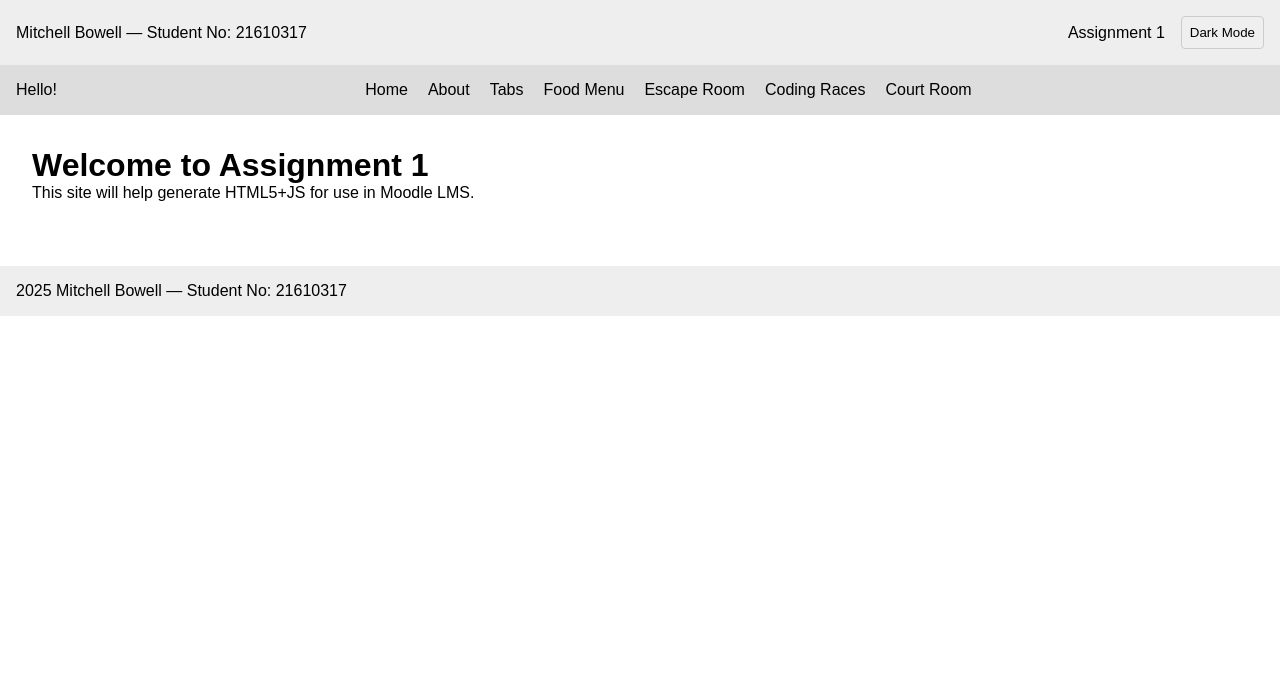
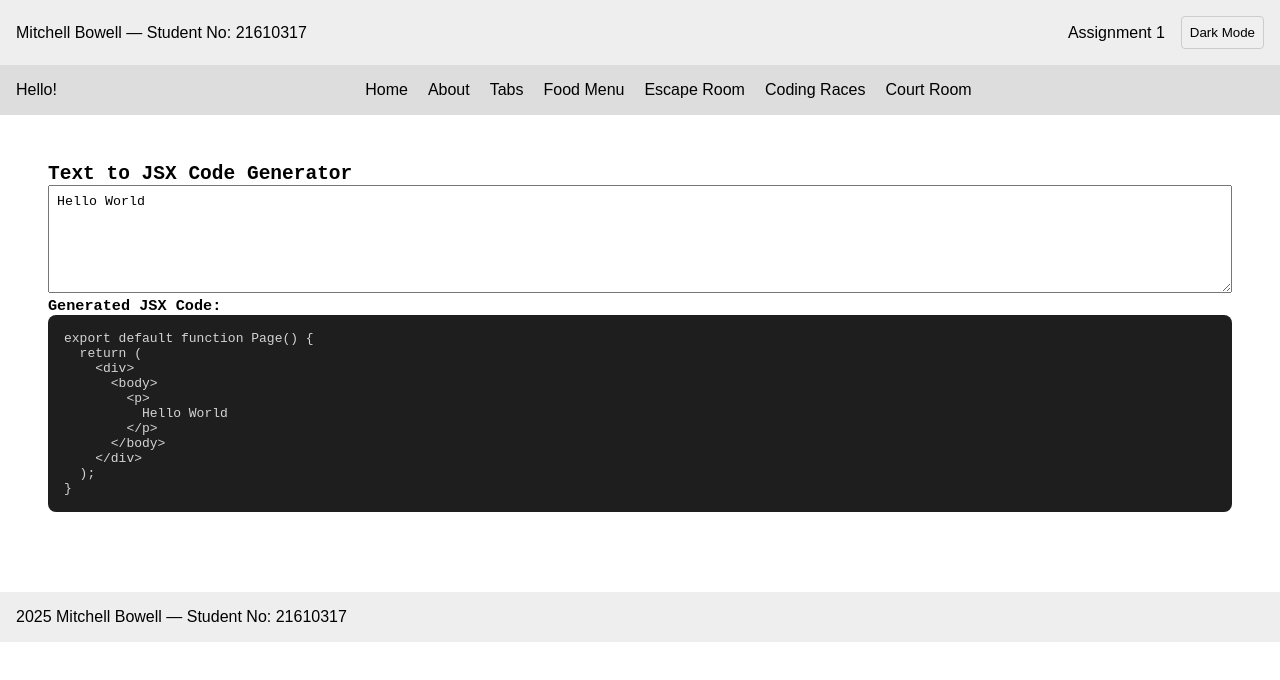
Before and after one commit to MitchBow/CWA-Assignment-1, a Next.js app: page / in a window 1280 px wide. Shown: the top 680 px of the page. Built offline with nearby package versions, Linux system fonts and the light colour scheme.

Commit message:
added basic home page, simple HTML output

```diff
--- a/app/page.tsx
+++ b/app/page.tsx
@@ -1,9 +1,64 @@
-// app/page.tsx (Home)
+'use client';
+
+import { useState } from 'react';
+
 export default function Home() {
+  const [input, setInput] = useState('Hello World');
+
+  // Escape HTML special chars to show safely inside <pre>
+  function escapeHTML(text: string) {
+    const map: { [key: string]: string } = {
+      '&': '&amp;',
+      '<': '&lt;',
+      '>': '&gt;',
+      '"': '&quot;',
+      "'": '&#039;',
+    };
+    return text.replace(/[&<>"']/g, (char) => map[char]);
+  }
+
+  // Generate the full JSX code block as a string, inserting user input
+const escapedLines = input.split('\n').map(line => '          ' + escapeHTML(line));
+
+const outputCode = `
+export default function Page() {
   return (
     <div>
-      <h1>Welcome to Assignment 1</h1>
-      <p>This site will help generate HTML5+JS for use in Moodle LMS.</p>
+      <body>
+        <p>
+${escapedLines.join('\n')}
+        </p>
+      </body>
     </div>
   );
 }
+
+
+`.trim();
+
+  return (
+    <div style={{ padding: '1rem', fontFamily: 'monospace' }}>
+      <h2>Text to JSX Code Generator</h2>
+      <textarea
+        value={input}
+        onChange={(e) => setInput(e.target.value)}
+        rows={6}
+        style={{ width: '100%', fontFamily: 'monospace', padding: '0.5rem' }}
+      />
+
+      <h3>Generated JSX Code:</h3>
+      <pre
+        style={{
+          backgroundColor: '#1e1e1e',
+          color: '#d4d4d4',
+          padding: '1rem',
+          borderRadius: '8px',
+          whiteSpace: 'pre-wrap',
+          overflowX: 'auto',
+        }}
+      >
+        {outputCode}
+      </pre>
+    </div>
+  );
+}
```
